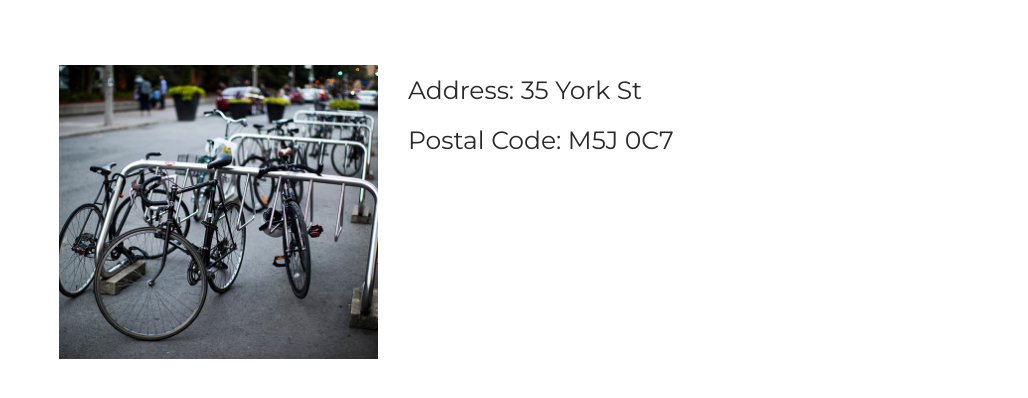
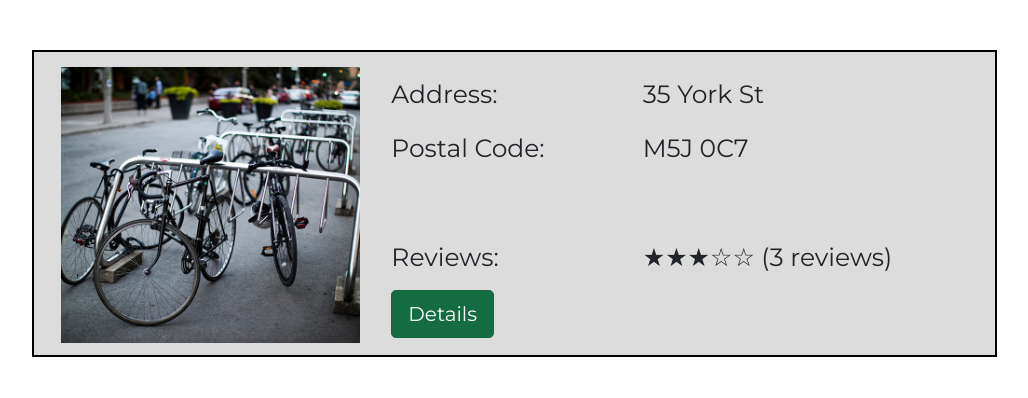
Before and after one commit to billsong0407/Bike4Joy, a PHP site: page /results.html in a window 1280 px wide. Shown: the part 100-498 px from the top of the page, without its empty margins (38-1066 px from the left). Run offline with PHP 8.4, Linux system fonts and the light colour scheme.

Commit message:
add card template in results page

```diff
--- a/assets/css/results.css
+++ b/assets/css/results.css
@@ -9,6 +9,9 @@
 .result-card{
     display: flex;
     box-sizing: border-box;
+    width: auto;
+    border: 2px solid black;
+    background-color: gainsboro;
 }
 
 .result-card .result-image{
@@ -22,10 +25,12 @@
     padding: 15px;
     width: 100%;
     height: 100%;
+
 }
 
-.result-description p{
+.result-description table{
     line-height: 200%;
     font-size: 25px;
-
+    background-color: gainsboro;
+    height: 100%;
 }
--- a/results.html
+++ b/results.html
@@ -55,14 +55,32 @@
         <div class="container results-page">
             <div class="row">
                 <div class="col-12 result-card">
-                    <div class="result-image">
+                    <span class="result-image">
                         <img src="assets/images/p1.jpg">
-                    </div>
-                    <div class="result-description">
-                        <p>Address: 35 York St</p>
-                        <p>Postal Code: M5J 0C7</p>
-
-                    </div>
+                    </span>
+                    <span class="result-description">
+                        <table>
+                        <tr>
+                            <td style="width:50%">Address:</td>
+                            <td>35 York St</td>
+                        </tr>
+                        <tr>
+                            <td>Postal Code:</td>
+                            <td>M5J 0C7</td>
+                        </tr>
+                        <tr>
+                            <td><br></td>
+                            <td></td>
+                        </tr>
+                        <tr>
+                            <td>Reviews:</td>
+                            <td>★★★☆☆ (3 reviews)</td>
+                        </tr>
+                        <tr>
+                            <td><button class="btn btn-success btn-lg active">Details</button></td>
+                        </tr>
+                        </table>
+                    </span>
                 </div>
             </div>
         </div>
```
